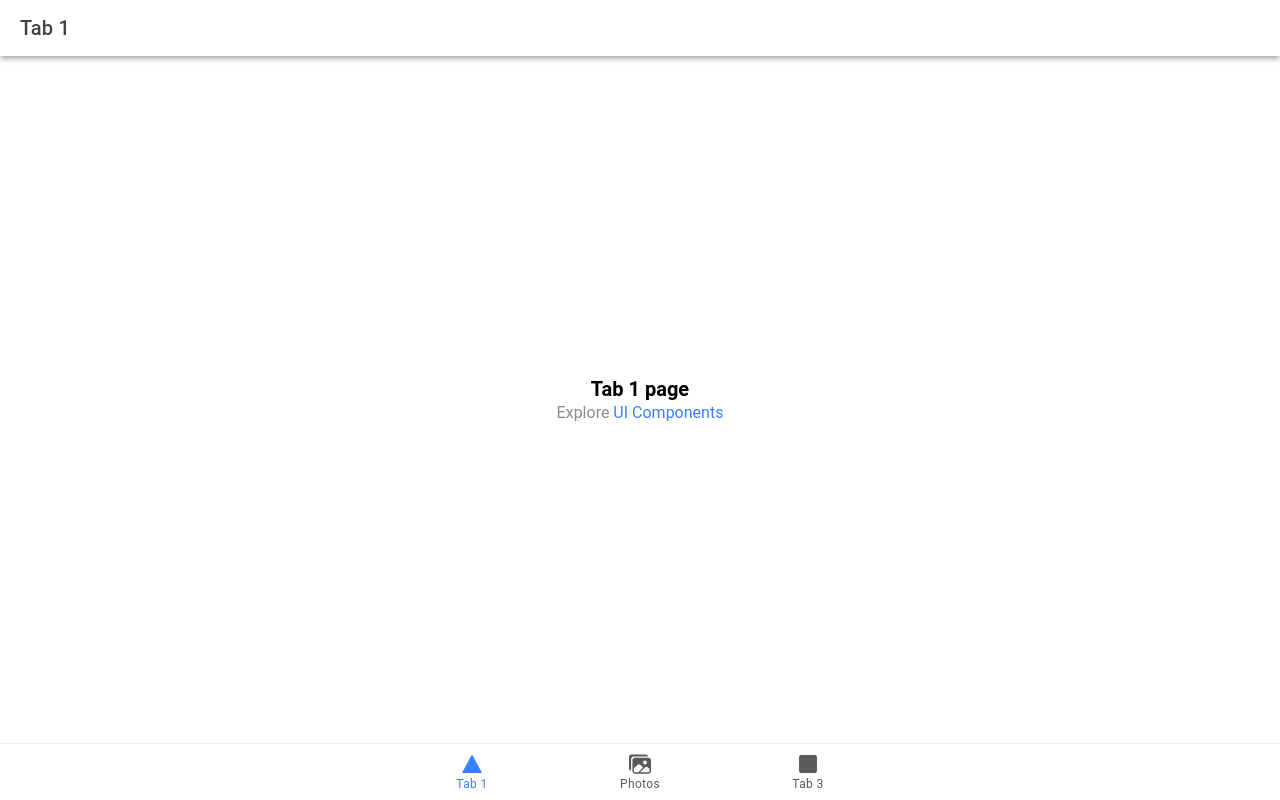
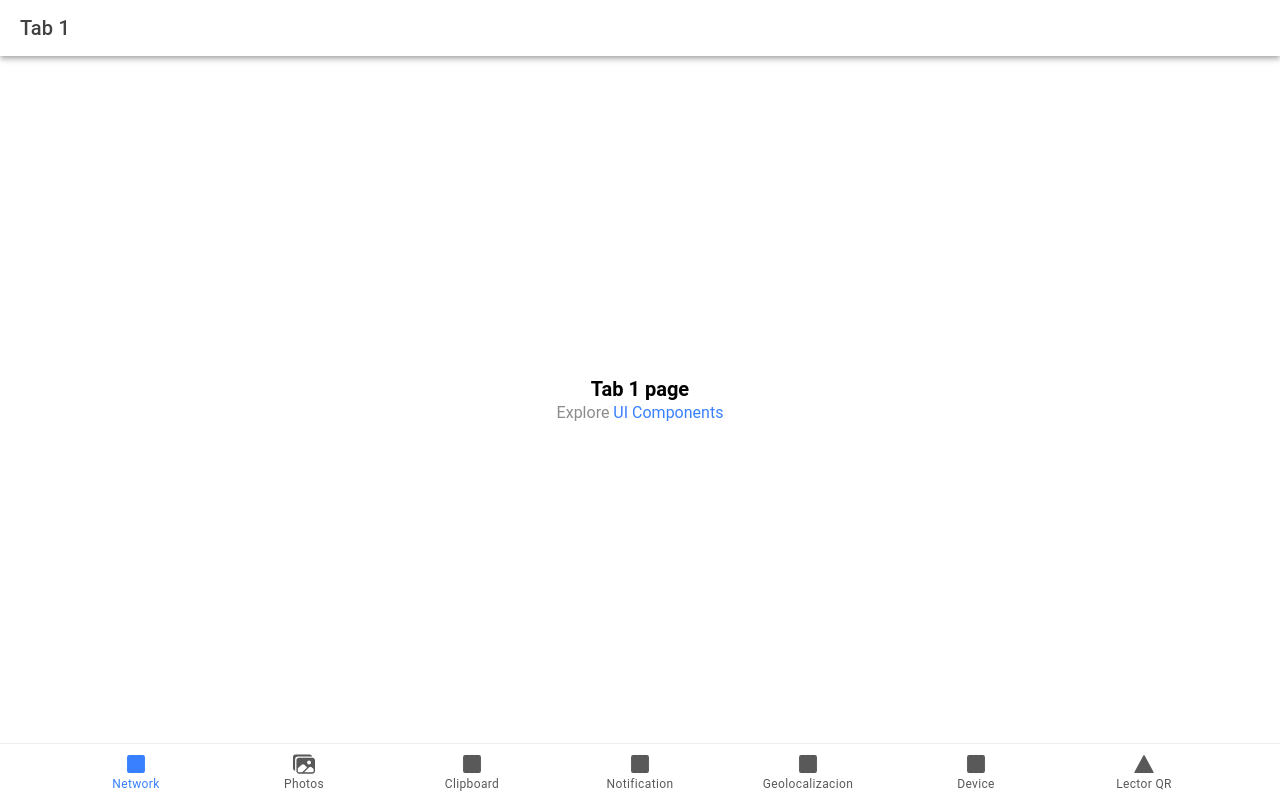
Before and after one commit to GiovanniAdb/My-First-Ionic-App--React, a React (Vite) app: page /tab1 in a window 1280 px wide. Built offline with nearby package versions, Linux system fonts and the light colour scheme; the HTML template or start-up script is replaced by a standard one.

Commit message:
Se agregaron mas ventanas para los pluggins faltantes

```diff
--- a/package.json
+++ b/package.json
@@ -29,6 +29,7 @@
     "ionicons": "^7.0.0",
     "react": "^18.2.0",
     "react-dom": "^18.2.0",
+    "react-qr-reader": "^3.0.0-beta-1",
     "react-router": "^5.3.4",
     "react-router-dom": "^5.3.4"
   },
--- a/src/App.tsx
+++ b/src/App.tsx
@@ -56,8 +56,8 @@ const App: React.FC = () => (
         </IonRouterOutlet>
         <IonTabBar slot="bottom">
           <IonTabButton tab="tab1" href="/tab1">
-            <IonIcon aria-hidden="true" icon={triangle} />
-            <IonLabel>Tab 1</IonLabel>
+            <IonIcon aria-hidden="true" icon={square} />
+            <IonLabel>Network</IonLabel>
           </IonTabButton>
           <IonTabButton tab="tab2" href="/tab2">
             <IonIcon icon={images} />
@@ -65,7 +65,23 @@ const App: React.FC = () => (
           </IonTabButton>
           <IonTabButton tab="tab3" href="/tab3">
             <IonIcon aria-hidden="true" icon={square} />
-            <IonLabel>Tab 3</IonLabel>
+            <IonLabel>Clipboard</IonLabel>
+          </IonTabButton>
+          <IonTabButton tab="tab4" href="/tab4">
+            <IonIcon aria-hidden="true" icon={square} />
+            <IonLabel>Notification</IonLabel>
+          </IonTabButton>
+          <IonTabButton tab="tab5" href="/tab5">
+            <IonIcon aria-hidden="true" icon={square} />
+            <IonLabel>Geolocalizacion</IonLabel>
+          </IonTabButton>
+          <IonTabButton tab="tab6" href="/tab6">
+            <IonIcon aria-hidden="true" icon={square} />
+            <IonLabel>Device</IonLabel>
+          </IonTabButton>
+          <IonTabButton tab="tab7" href="/tab7">
+            <IonIcon aria-hidden="true" icon={triangle} />
+            <IonLabel>Lector QR</IonLabel>
           </IonTabButton>
         </IonTabBar>
       </IonTabs>
```
Also changed, not shown: src/pages/Tab4.tsx (added, +12 -0 lines), src/pages/Tab5.tsx (added, +12 -0 lines), src/pages/Tab6.tsx (added, +12 -0 lines), src/pages/Tab7.tsx (added, +12 -0 lines), src/pages/Tab4.css (added), src/pages/Tab5.css (added), src/pages/Tab6.css (added), src/pages/Tab7.css (added), 1 other file (tests, documents, lock files or other folders).
